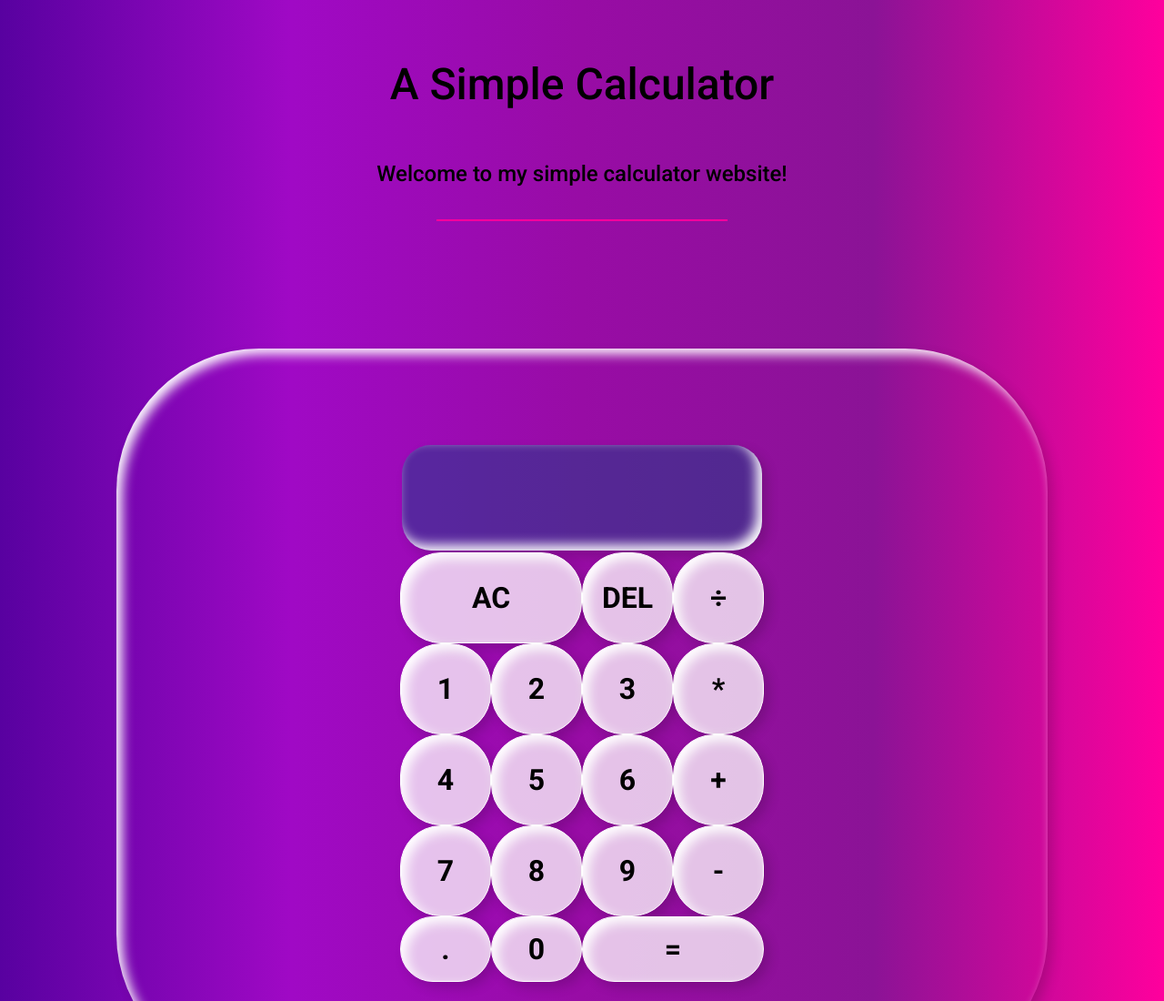
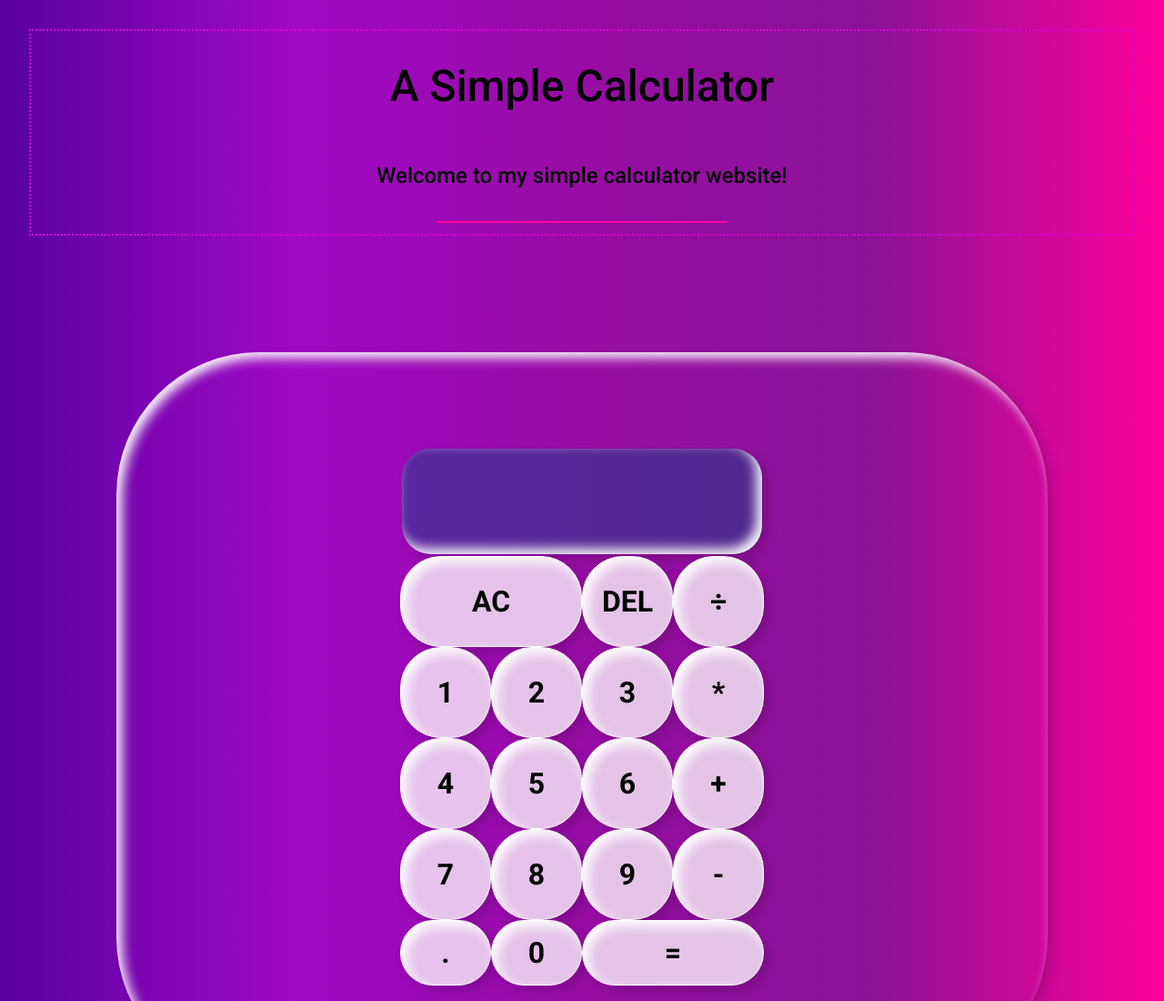
Before and after one commit to je-el/My-First-Calculator, a plain HTML site: page index.html in a window 1280 px wide. Shown: the top 1100 px of the page at 91% size. Drawn offline with Linux system fonts and the light colour scheme.

Commit message:
Update style.css

```diff
--- a/style.css
+++ b/style.css
@@ -16,7 +16,7 @@
     align-items: center;
     flex-direction: column;
     margin: 2rem;
-    border:rgb(219, 2, 219) line-width 2px line-style dotted;
+    border:2px dotted rgb(219, 2, 219);
 
     text-emphasis-color: rgb(112, 11, 201);
     text-shadow: rgba(88, 1, 160,.68);
```
